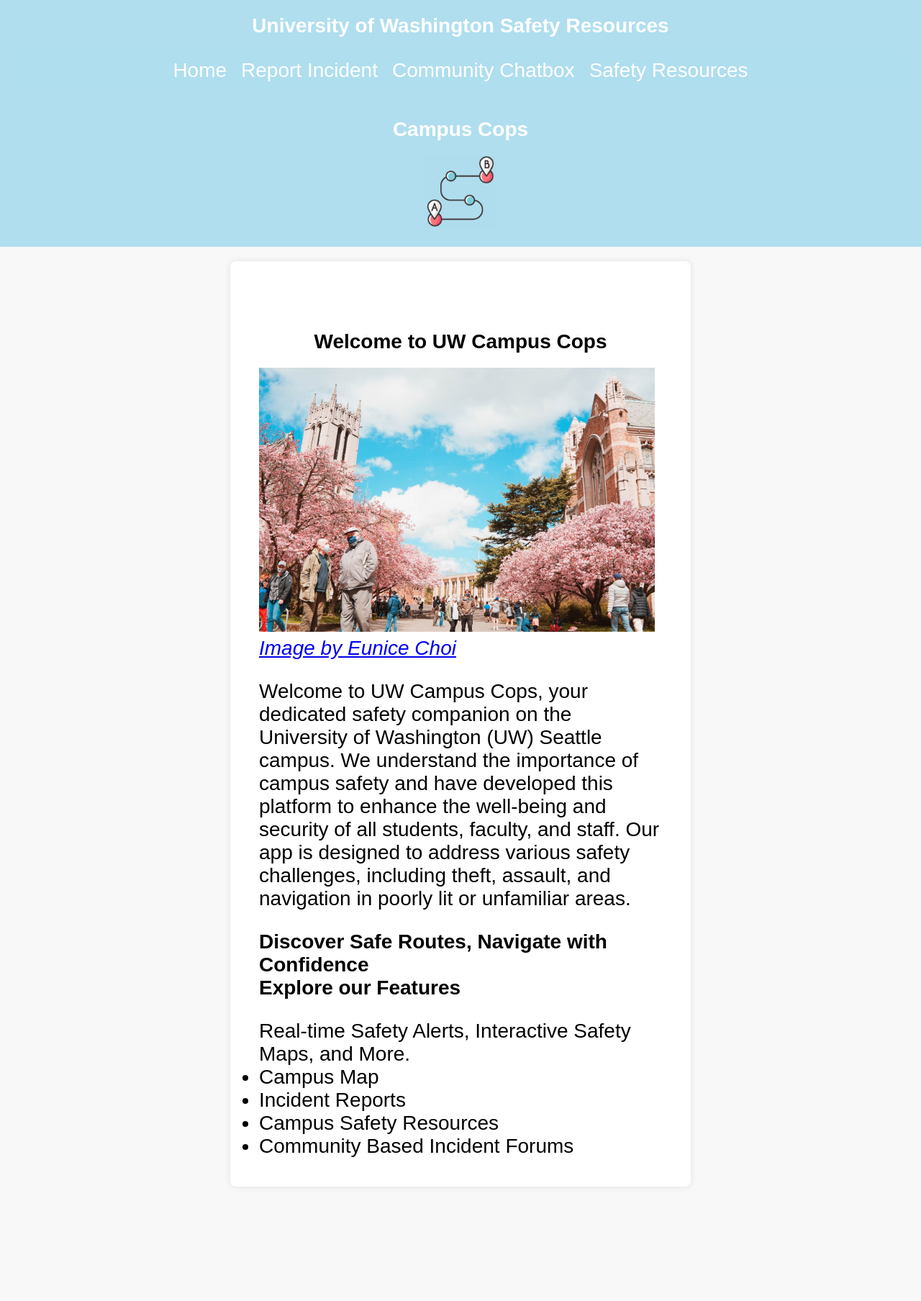
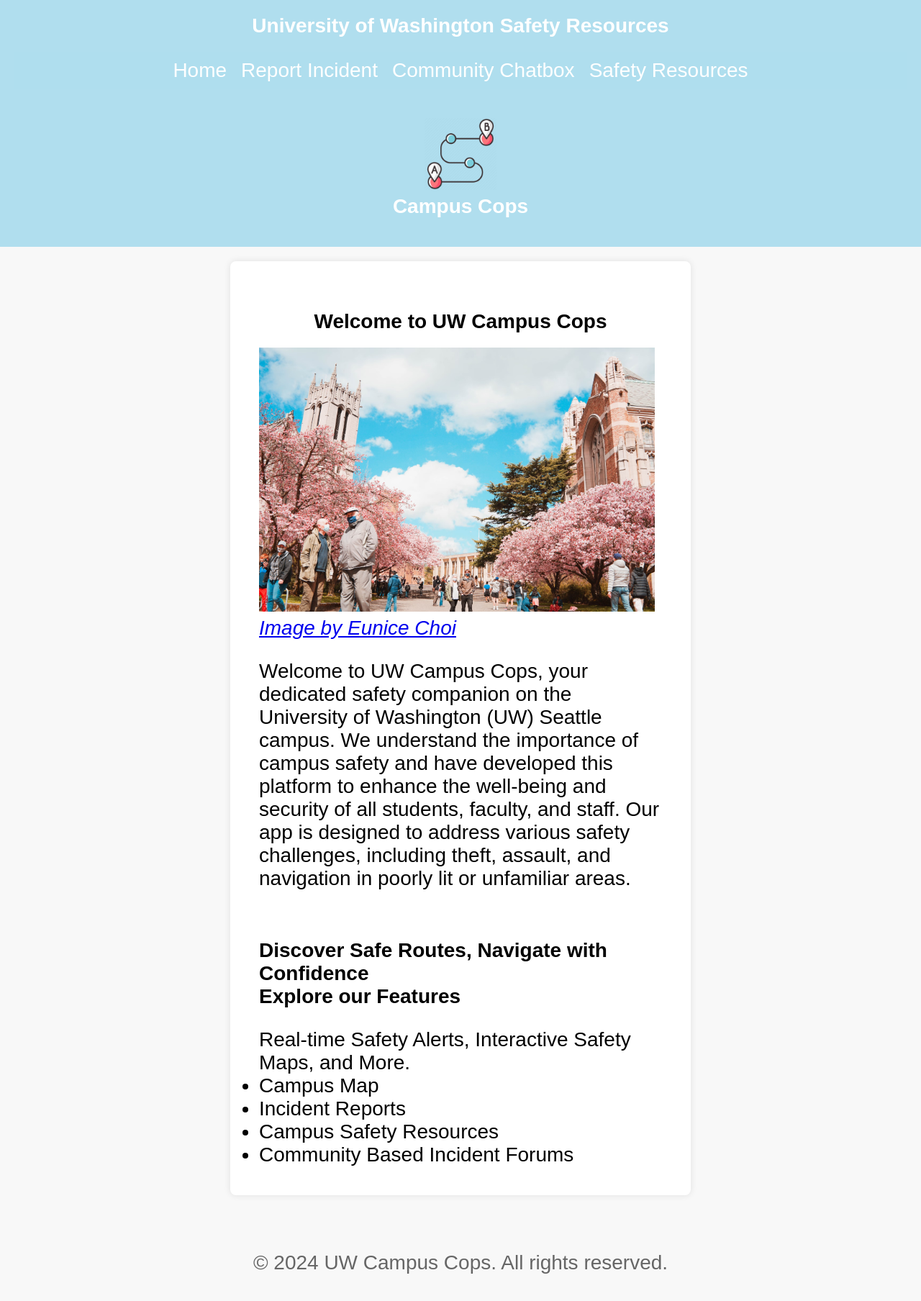
Before and after one commit to info340c-sp24/campus_cops, a React (Vite) app in the folder draft-2/: page / in a window 1280 px wide. Shown: the top 1808 px of the page at 72% size. Before the commit the page ends 1699 px from the top, so only its background shows below. Built offline with nearby package versions, Linux system fonts and the light colour scheme.

Commit message:
change welcome page spacing

```diff
--- a/draft-2/src/app/Welcome.tsx
+++ b/draft-2/src/app/Welcome.tsx
@@ -1,25 +1,34 @@
 import uwRedSquare from '../assets/uw-red-square.avif';
-import uwCampusMap from '../assets/UW-Campus-Map.png';
 import logo from '../assets/logo.png';
 
 function Welcome() {
   return (
     <>
-      <header>
-        <h1>Campus Cops</h1>
-        <img src={logo} alt="UW SafeRoute Logo" className="logo" />
+      <header className="header">
+        <div className="header-content">
+          <img src={logo} alt="UW SafeRoute Logo" className="logo" />
+          <h1>Campus Cops</h1>
+        </div>
       </header>
 
       <main>
         <div className="container">
-          <div className="content">
+          <section className="intro">
             <h1>Welcome to UW Campus Cops</h1>
-            <img src={uwRedSquare} alt="UW Red Square during cherry blossom" width="550" />
-            <cite><a href="https://unsplash.com/photos/people-walking-on-street-during-daytime-cI2_bHXCzRg" target="_blank" rel="noopener noreferrer">Image by Eunice Choi</a></cite>
-            <p>Welcome to UW Campus Cops, your dedicated safety companion on the University of Washington (UW) Seattle campus. We understand the importance of campus safety and have developed this platform to enhance the well-being and security of all students, faculty, and staff. Our app is designed to address various safety challenges, including theft, assault, and navigation in poorly lit or unfamiliar areas.</p>
-          </div>
+            <img src={uwRedSquare} alt="UW Red Square during cherry blossom" width="550" className="intro-image" />
+            <cite>
+              <a href="https://unsplash.com/photos/people-walking-on-street-during-daytime-cI2_bHXCzRg" target="_blank" rel="noopener noreferrer">
+                Image by Eunice Choi
+              </a>
+            </cite>
+            <p>
+              Welcome to UW Campus Cops, your dedicated safety companion on the University of Washington (UW) Seattle campus. We understand the importance of campus safety and have developed this platform to enhance the well-being and security of all students, faculty, and staff. Our app is designed to address various safety challenges, including theft, assault, and navigation in poorly lit or unfamiliar areas.
+            </p>
+          </section>
+        </div>
 
-          <div className="content">
+        <div className="container">
+          <section className="features">
             <h2>Discover Safe Routes, Navigate with Confidence</h2>
             <h3>Explore our Features</h3>
             <p>Real-time Safety Alerts, Interactive Safety Maps, and More.</p>
@@ -29,9 +38,13 @@
               <li>Campus Safety Resources</li>
               <li>Community Based Incident Forums</li>
             </ul>
-          </div>
+          </section>
         </div>
       </main>
+
+      <footer>
+        <p>&copy; 2024 UW Campus Cops. All rights reserved.</p>
+      </footer>
     </>
   );
 }
```
